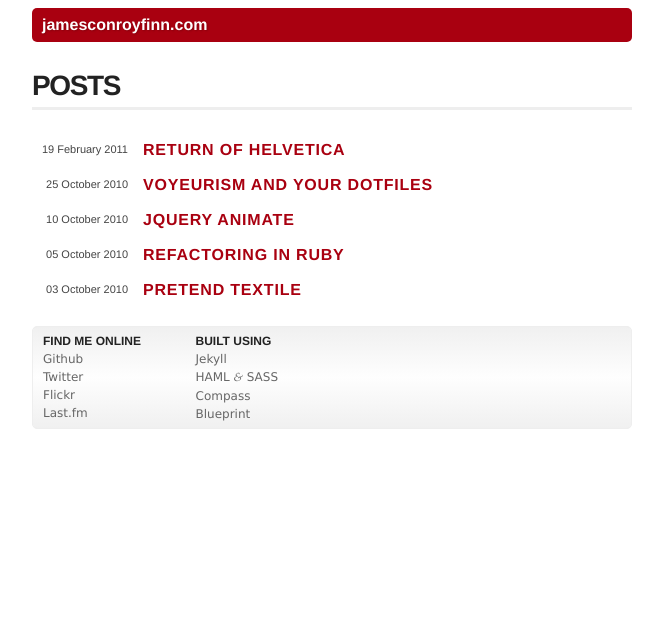
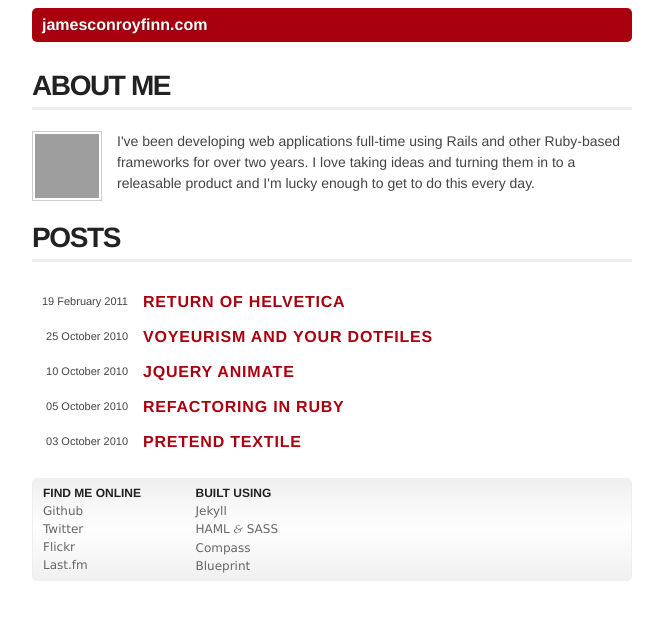
Before and after one commit to muthhus/jcf.github.com, a Jekyll site: the page built from index.html, in a window 1280 px wide. Shown: the top 620 px of the page, without its empty margins (308-971 px from the left). Built offline with Jekyll 4.4.1, drawn with Linux system fonts in a browser that asks for light colours; Markdown is read by kramdown in place of the engine named in the settings; grey boxes are pictures that could not be loaded.

```diff
--- /dev/null
+++ b/_includes/about_me.textile
@@ -0,0 +1,12 @@
+<div id="about-me">
+  <h2>About Me</h2>
+
+  <img alt="Gravatar" height="64" src="http://www.gravatar.com/avatar/18c2795810ee15d41956e7f4cc5f3338?s=64" width="64">
+
+  <p>
+    I've been developing web applications full-time using Rails and other
+    Ruby-based frameworks for over two years. I love taking ideas and turning
+    them in to a releasable product and I'm lucky enough to get to do this
+    every day.
+  </p>
+</div>
--- a/_layouts/default.html
+++ b/_layouts/default.html
@@ -6,7 +6,7 @@
 
     <meta name="description" content="The homepage of James Conroy-Finn">
     <meta name="keywords" content="james, conroy, finn, james conroy-finn, jcf, ruby, rails, javascript">
-    <meta name="viewport" content="width=640, user-scalable=yes">
+    <meta name="viewport" content="device-width=640, user-scalable=yes">
     <meta http-equiv="X-XRDS-Location" content="http://www.myopenid.com/xrds?username=jamesconroyfinn.myopenid.com">
 
     <link rel="openid.server" href="http://www.myopenid.com/server">
@@ -16,12 +16,12 @@
 
     <link rel="shortcut icon" type="image/png" href="http://www.gravatar.com/avatar/18c2795810ee15d41956e7f4cc5f3338?s=16">
 
-    <link href="http://fonts.googleapis.com/css?family=Vollkorn:regular,italic,bold,bolditalic&subset=latin" rel="stylesheet" type="text/css">
     <link href="/stylesheets/screen.css" media="screen, projection" rel="stylesheet" type="text/css">
     <link href="/stylesheets/print.css" media="print" rel="stylesheet" type="text/css">
     <!--[if lt IE 8]>
       <link href="/stylesheets/ie.css" media="screen, projection" rel="stylesheet" type="text/css">
     <![endif]-->
+
     <script type="text/javascript">
       var _gaq = _gaq || [];
       _gaq.push(['_setAccount', 'UA-1442849-8']);
--- a/index.html
+++ b/index.html
@@ -2,6 +2,8 @@
 layout: default
 title: jamesconroyfinn.com
 ---
+{% include about_me.textile %}
+
 <h2>Posts</h2>
 
 <ul class="posts">
```
Also changed, not shown: compass/sass/screen.sass (+18 -9 lines), stylesheets/screen.css.
